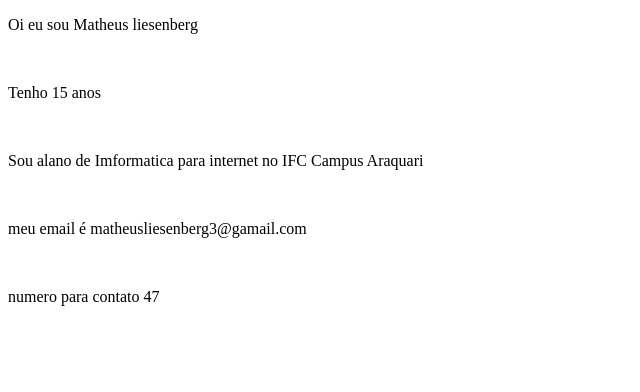
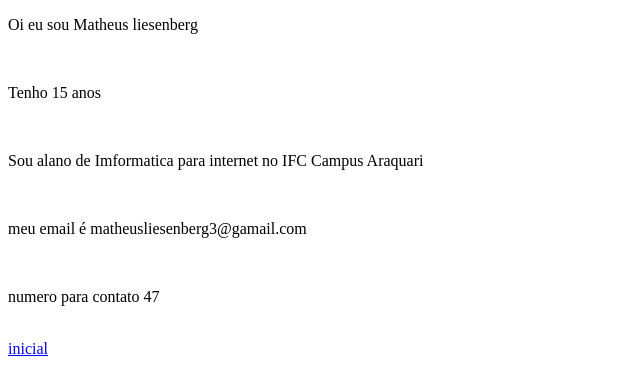
Before and after one commit to matheusliesenberg/My-first-github-page, a plain HTML site: page contato.html in a window 1280 px wide. Shown: the full height of the page, 0-640 px from the left. Drawn offline with Linux system fonts and the light colour scheme.

Commit message:
navegação entre arquivos

```diff
--- a/contato.html
+++ b/contato.html
@@ -16,5 +16,7 @@
     <p>meu email é matheusliesenberg3@gamail.com</p>
     <br>
     <p>numero para contato 47 </p>
+    <br>
+    <a href="index.html">inicial</a>
 </body>
 </html>
```
Also changed, not shown: index.html (+1 -1 lines).
